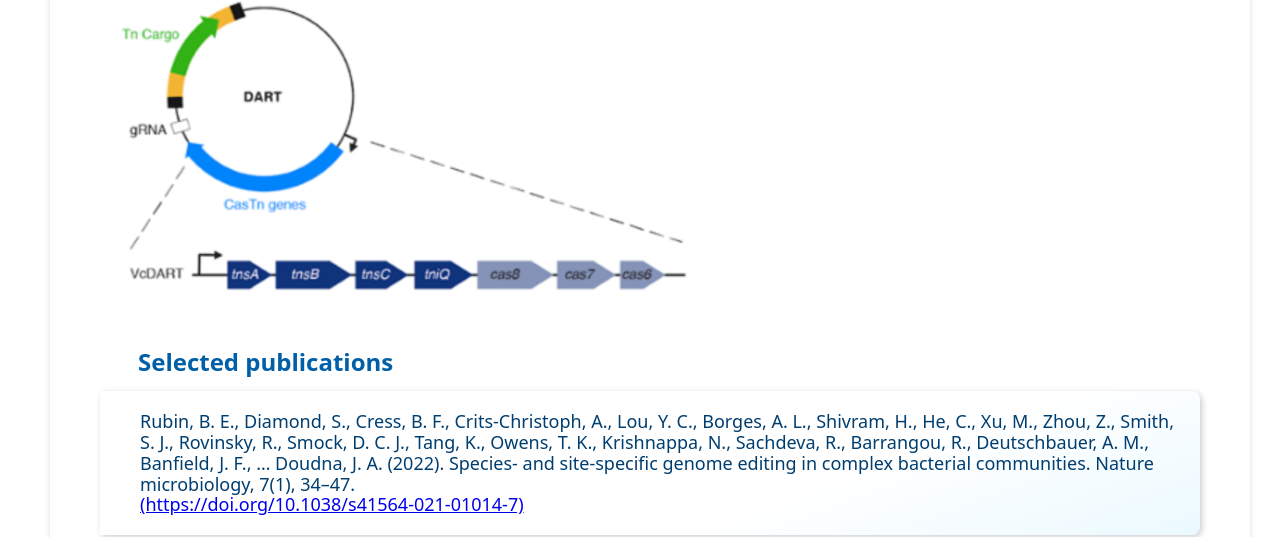
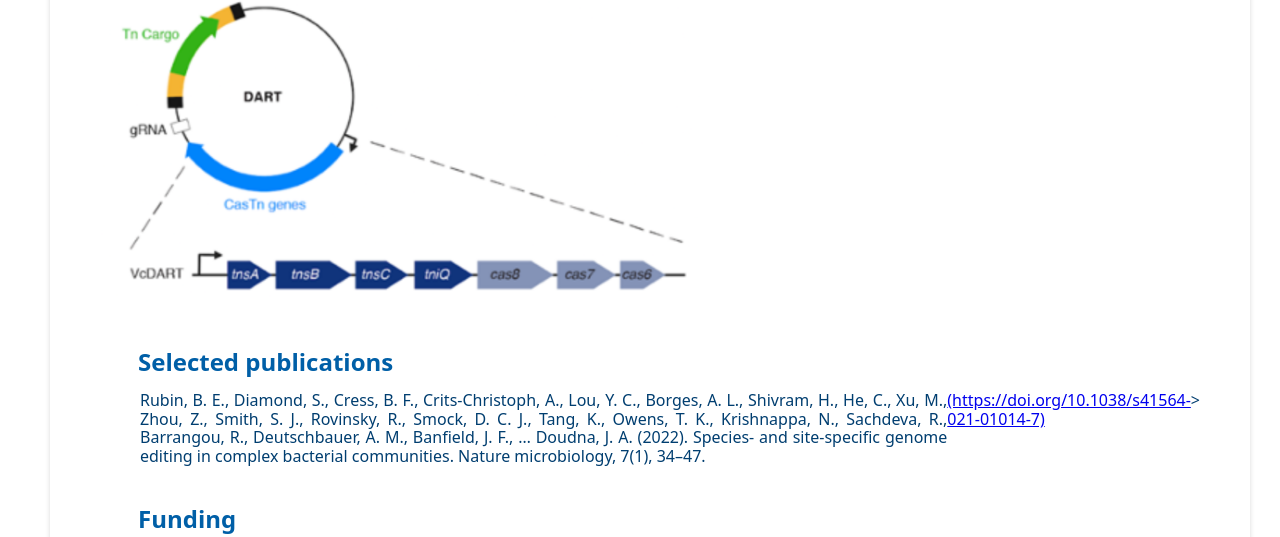
Before and after one commit to BielBellamy/diamondlab, a plain HTML site: page community_editing.html in a window 1280 px wide. Shown: the part 3569-4106 px from the top of the page. Drawn offline with Linux system fonts and the light colour scheme.

Commit message:
Update community_editing.html

```diff
--- a/community_editing.html
+++ b/community_editing.html
@@ -238,18 +238,12 @@
               src="assets/research_img/com_edit/Com_Edit_Page_Fig5.png"
             />
           </section>
-          <section class="publications">
+          <section>
             <h3>Selected publications</h3>
-            <div class="publications" id="year-2021">
+            <div>
               <ul>
                 <li class="publication-item-research">
-                  <div
-                    class="altmetric-embed"
-                    data-badge-type="donut"
-                    data-doi="10.1038/s41564-021-01014-7"
-                  ></div>
-                  <span
-                    >Rubin, B. E., Diamond, S., Cress, B. F., Crits-Christoph,
+                    Rubin, B. E., Diamond, S., Cress, B. F., Crits-Christoph,
                     A., Lou, Y. C., Borges, A. L., Shivram, H., He, C., Xu, M.,
                     Zhou, Z., Smith, S. J., Rovinsky, R., Smock, D. C. J., Tang,
                     K., Owens, T. K., Krishnappa, N., Sachdeva, R., Barrangou,
@@ -259,7 +253,7 @@
                       href="https://doi.org/10.1038/s41564-021-01014-7"
                       target="_blank"
                       >(https://doi.org/10.1038/s41564-021-01014-7)</a
-                    ></span
+                    >
                   >
                 </li>
               </ul>
```
